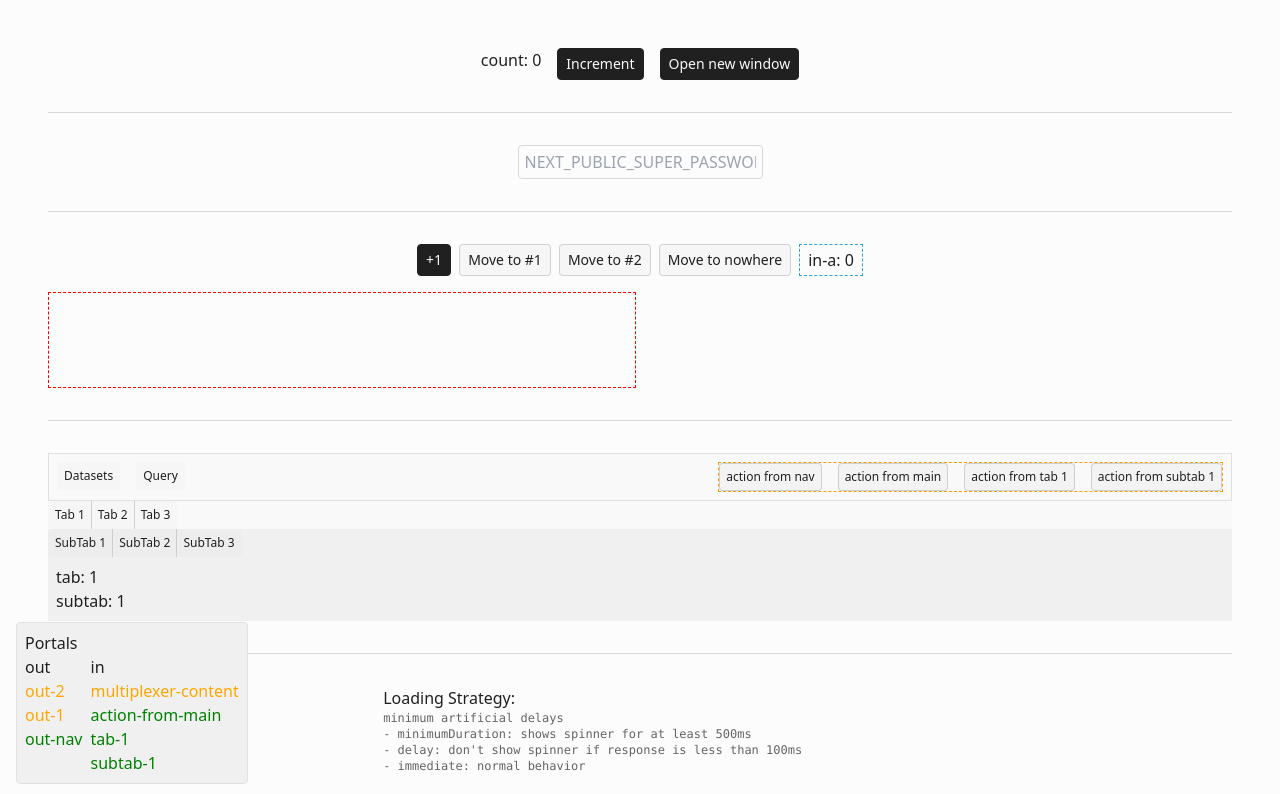
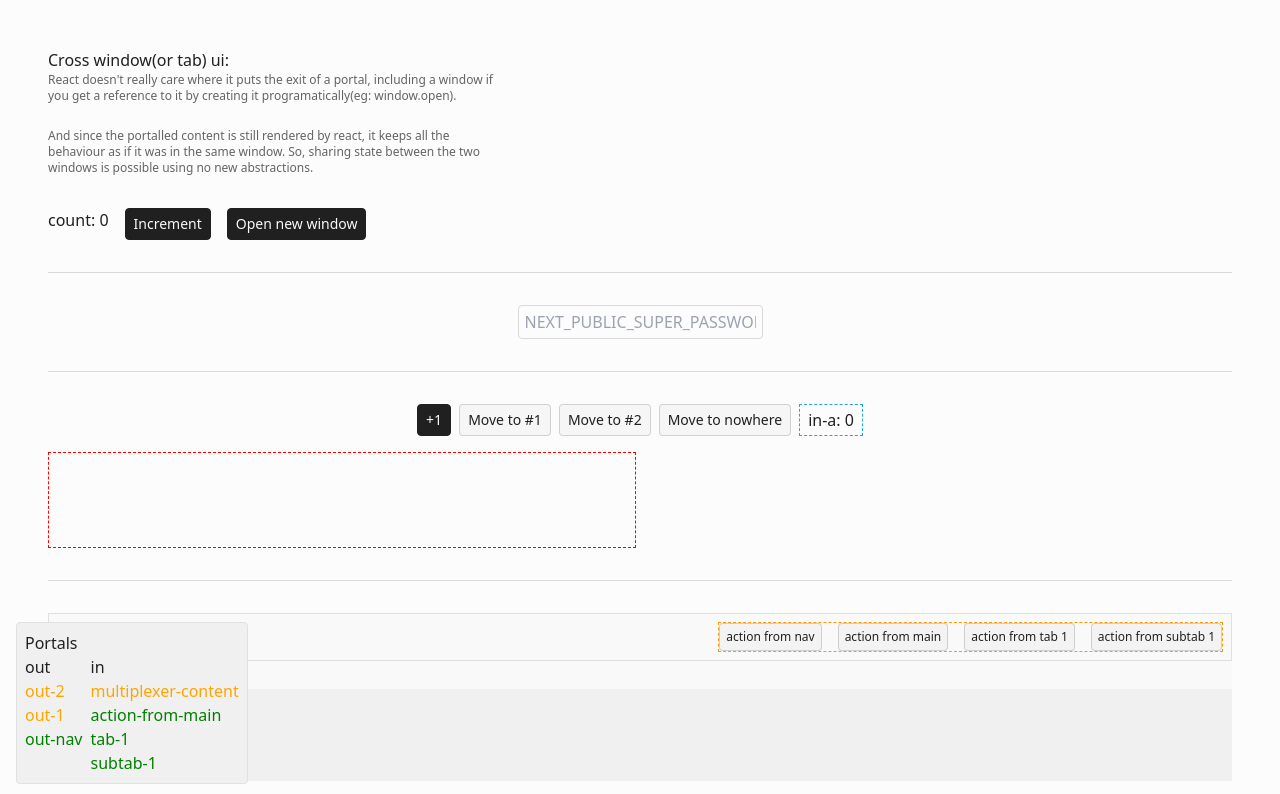
Before and after one commit to bdsqqq/axm-playground, a React (Vite) app: page / in a window 1280 px wide. Shown: the top 794 px of the page. Built offline with nearby package versions, Linux system fonts and the light colour scheme.

Commit message:
feat(ui): update NewWindow showcase

```diff
--- a/src/ui/newWindow/showcase.tsx
+++ b/src/ui/newWindow/showcase.tsx
@@ -15,6 +15,18 @@ export const NewWindowShowcase = () => {
   }, [windowStack]);
 
   return (
+    <div className="flex w-full flex-col items-start gap-8">
+      <div>
+        <h2>Cross window(or tab) ui:</h2>
+        <p className="max-w-prose text-sm text-gray-11">{`
+            React doesn't really care where it puts the exit of a portal, including a window if you get a reference to it by creating it programatically(eg: window.open).
+        `}</p>
+        <br />
+        <p className="max-w-prose text-sm text-gray-11">{`
+            And since the portalled content is still rendered by react, it keeps all the behaviour as if it was in the same window. So, sharing state between the two windows is possible using no new abstractions.
+        `}</p>
+      </div>
+
       <div className="flex gap-4">
         count: {count}
         <Button onClick={increment}>Increment</Button>
@@ -30,5 +42,6 @@ export const NewWindowShowcase = () => {
           </NewWindow>
         ))}
       </div>
+    </div>
   );
 };
```
Lines whose indentation alone changed are shown as unchanged.
